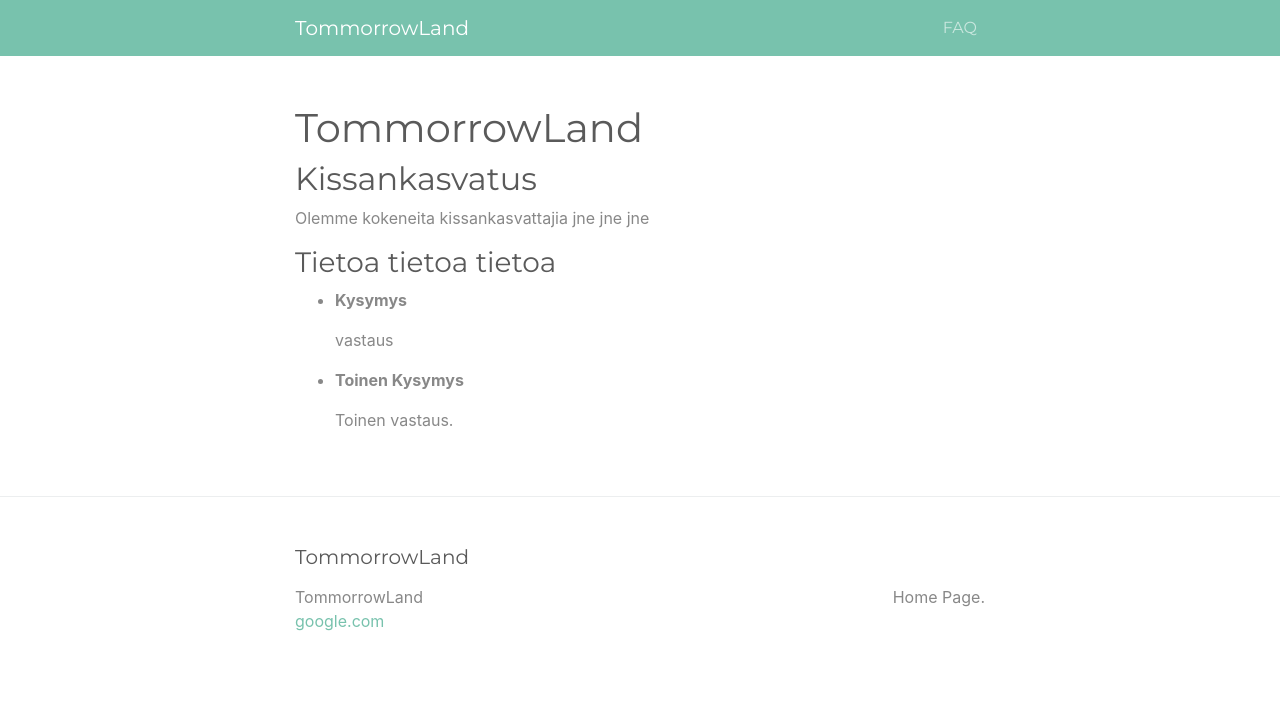
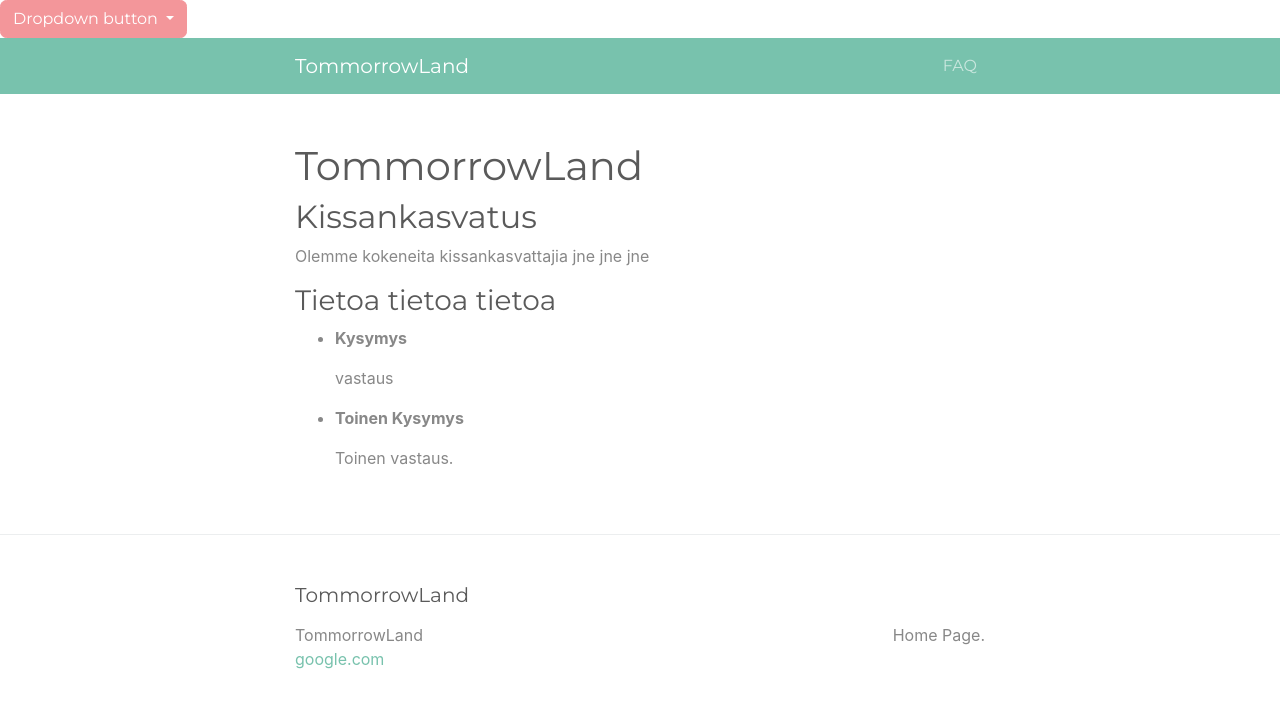
Before and after one commit to 47012/tmrwlnd, a Jekyll site: the page built from index.md, in a window 1280 px wide. Shown: the top 708 px of the page. Built offline with Jekyll 4.4.1, drawn with Linux system fonts in a browser that asks for light colours.

Commit message:
tried to apply dropdown menu for contents in header

```diff
--- a/_includes/header.html
+++ b/_includes/header.html
@@ -1,3 +1,10 @@
+<div class="dropdown">
+  <button class="btn btn-secondary dropdown-toggle" type="button" id="dropdownMenuButton" data-toggle="dropdown" aria-haspopup="true" aria-expanded="false">
+    Dropdown button
+  </button>
+
+
+
   <nav class="navbar navbar-expand-lg navbar-dark bg-primary">
     <div class="container">
       <a class="navbar-brand" rel="author" href="{{ "/" | relative_url }}">{{ site.title | escape }}</a>
@@ -21,3 +28,8 @@
       </div>
     </div>
   </nav>
+
+
+
+
+</div>
```
Also changed, not shown: README.md. Lines whose indentation alone changed are shown as unchanged.
